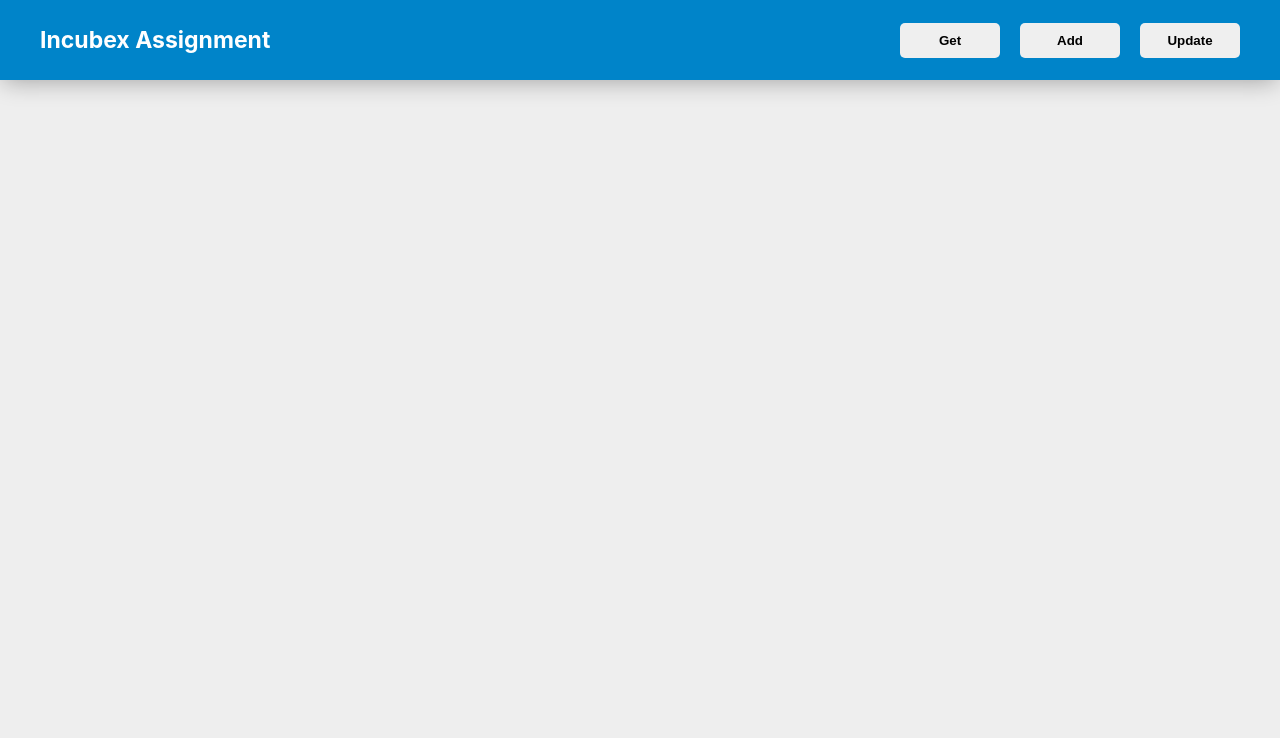
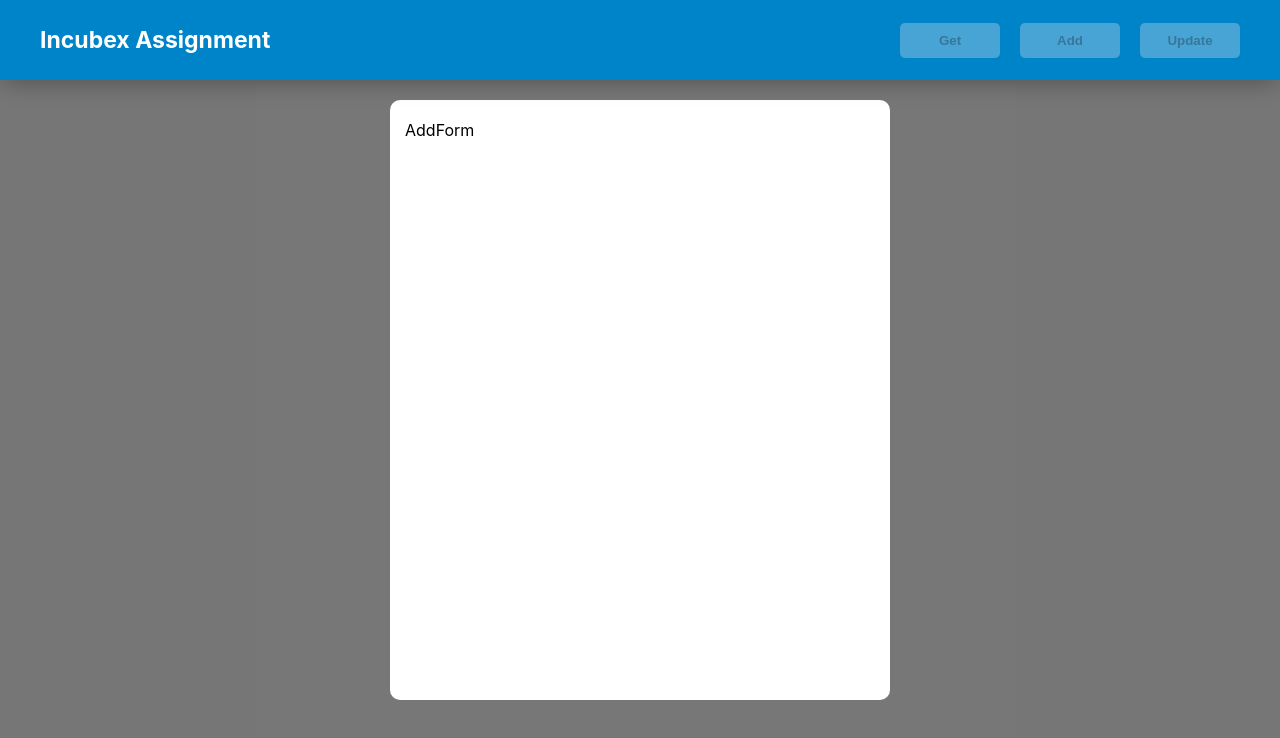
Before and after one commit to sameerwatts/incubex-list-project, a React (Create React App) app: page / in a window 1280 px wide. Both pictures are taken after a click on the button "Add". Shown: the top 738 px of the page. Built offline with nearby package versions, Linux system fonts and the light colour scheme.

Commit message:
create Navbar for add, updateform and get data

```diff
--- a/src/App.js
+++ b/src/App.js
@@ -1,16 +1,30 @@
-import React, { Component } from 'react';
+import React, { useState } from 'react';
 
 import './App.css';
 import Nav from './Component/Nav';
-class App extends Component {
-  render() {
-    return (
-      <div className="pageWrapper">
-        <Nav />
+import PopupModal from './Component/PopupModal';
+import AddForm from './Component/AddForm';
+import UpdateForm from './Component/UpdateForm';
+const App = (props) => {
+  const [clicked, setClicked] = useState(false);
+  const [formType, setFormType] = useState('');
+  const popupModalHandler = (type) => {
+    console.log('test');
+    setFormType(type)
+    setClicked(prevState => !prevState)
+  }
+  const formTypeHandler = () => {
 
-      </div>
-    );
   }
+  return (
+    <div className='pageWrapper'>
+      <Nav popupModalHandler={popupModalHandler} formType={formTypeHandler} clicked={clicked} />
+      <PopupModal clicked={clicked}>
+        {formType === 'Add' && <AddForm /> }
+        {formType === 'Update' && <UpdateForm /> }
+      </PopupModal>
+    </div >
+  );
 }
 
 export default App;
--- /dev/null
+++ b/src/Component/AddForm/index.js
@@ -0,0 +1,11 @@
+import React from 'react';
+
+const AddForm = () => {
+    return (
+        <div>
+            AddForm
+        </div>
+    );
+};
+
+export default AddForm;
--- a/src/Component/Button/style.css
+++ b/src/Component/Button/style.css
@@ -7,3 +7,7 @@
     cursor: pointer;
     font-weight: bold;
 }
+
+.buttonStyleBasic:disabled {
+    cursor: initial;
+}
--- a/src/Component/Nav/index.js
+++ b/src/Component/Nav/index.js
@@ -5,13 +5,13 @@ import Button from '../Button';
 const Nav = (props) => {
     return (
         <div>
-            <header className="header">
+            <header className='header'>
                 <div className="navbar">
                     <p className="incubex-assignment">Incubex Assignment</p>
                     <div className="get-post-buttons-container">
-                        <Button btnText='Get' className='getButton mr-20' />
-                        <Button btnText='Add' className='postBotton mr-20'/>
-                        <Button btnText='Update' className='updateBotton'/>
+                        <Button btnText='Get' className='getButton mr-20' disabled={props.clicked} />
+                        <Button btnText='Add' click={() => props.popupModalHandler('Add')}  className='postBotton mr-20' disabled={props.clicked} />
+                        <Button btnText='Update' click={() => props.popupModalHandler('Update')} className='updateBotton' disabled={props.clicked} />
                     </div>
                 </div>
             </header>
--- /dev/null
+++ b/src/Component/PopupModal/index.js
@@ -0,0 +1,14 @@
+import React from 'react';
+import "./style.css";
+
+const PopupModal = (props) => {
+    return (
+        <div className={`overlay full-overlay d-flex justify-center align-center ${props.clicked ? "active" : ""}`}>
+            <div className="modal-container">
+                {props.children}
+            </div>
+        </div>
+    );
+};
+
+export default PopupModal;
--- /dev/null
+++ b/src/Component/PopupModal/style.css
@@ -0,0 +1,43 @@
+.modal-container {
+    background-color: #ffffff;
+    height: calc(100% - 200px);
+    border-radius: 10px;
+    width: 90%;
+    overflow-y: scroll;
+    opacity: 0;
+    transition: opacity 0.7s ease-in-out;
+    padding: 20px 15px;
+}
+
+.overlay {
+    display: flex;
+    justify-content: center;
+    align-items: center;
+    width: 100%;
+    left: 0;
+    right: 0;
+    bottom: 0;
+    z-index: -1;
+    background-color: transparent;
+    position: fixed;
+    height: 100%;
+    top: 0;
+    overflow-y: scroll;
+    transition: all 0.7s ease-in-out;
+}
+
+.overlay.active {
+    z-index: 9 !important;
+    background-color: rgba(0, 0, 0, 0.5);
+}
+
+.overlay.active>.modal-container {
+    z-index: 10;
+    opacity: 1;
+}
+
+@media only screen and (min-width: 768px) {
+    .modal-container {
+        width: 500px;
+    }
+}
--- /dev/null
+++ b/src/Component/UpdateForm/index.js
@@ -0,0 +1,11 @@
+import React from 'react';
+
+const UpdateForm = () => {
+    return (
+        <div>
+            UpdateForm
+        </div>
+    );
+};
+
+export default UpdateForm;
```
Also changed, not shown: src/Component/AddForm/style.css (added), src/Component/UpdateForm/style.css (added).
